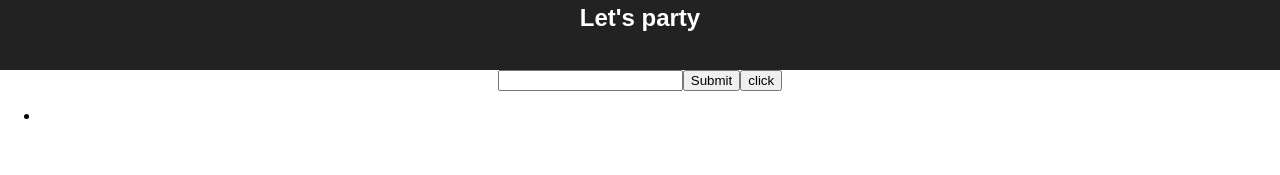
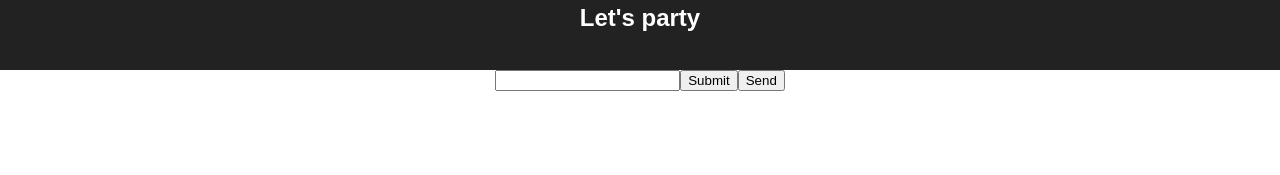
Before and after one commit to BrendanBard/reaction, a React (Create React App) app: page / in a window 1280 px wide. Shown: the part 120-295 px from the top of the page. Built offline with nearby package versions, Linux system fonts and the light colour scheme.

Commit message:
firebase works on the send button

```diff
--- a/src/App.js
+++ b/src/App.js
@@ -8,7 +8,7 @@ class App extends Component {
   constructor(){
     super()
     this.state ={
-      name: {},
+      name: '',
       id: ''
     }
   }
@@ -18,20 +18,22 @@ class App extends Component {
     this.setState({ name })
     const id = Date.now()
     this.setState({id})
+
+
   }
 
   componenetDidMount= () =>{
 
-     base.syncState(
-      'inputValue',
+  }
+  firebaseSync = () =>{
+    base.syncState(
+      `${this.state.id}`,
       {
-      context: this.state,
+      context: this,
       state: 'name'
     }
     )
-  }
-  consoleLog = () =>{
-    console.log(this.state)
+
   }
 
   render() {
@@ -44,13 +46,9 @@ class App extends Component {
         <form className="user-input"  onSubmit={this.handleSubmit}>
         <input type='text' id='input' className='name'/>
         <button className='submit-button' type='submit' >Submit</button>
-        <button onClick={this.consoleLog} >click </button>
+        <button onClick={this.firebaseSync} >Send</button>
         </form>
-        <ul className='nav-links'>
-            <li>
 
-              </li>
-              </ul>
       </div>
     );
   }
```
